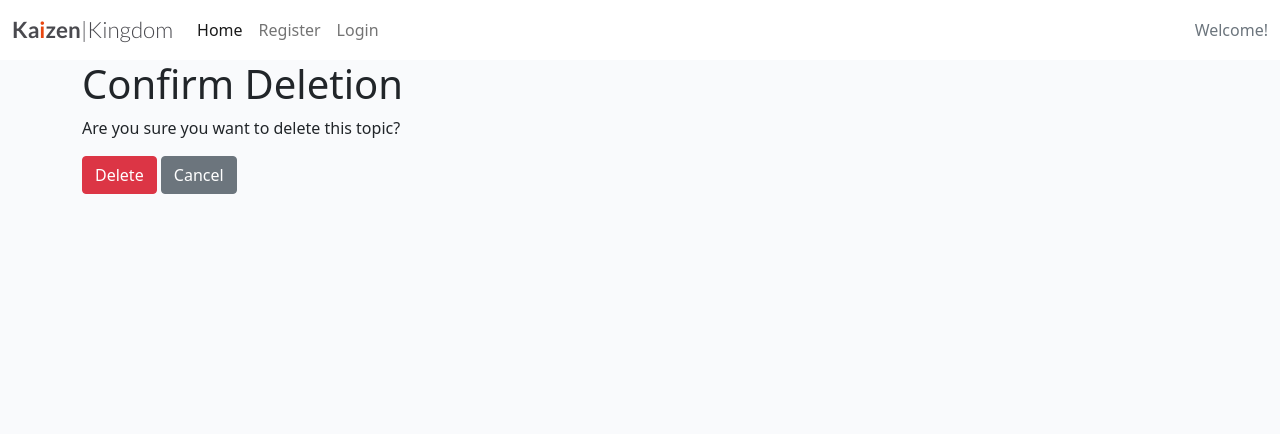
After one commit to PVieira04/kaizenkingdom, a Django app: a page that uses templates/base.html in a window 1280 px wide. The commit adds this page. Shown: the top 434 px of the page. Run offline with Django 3.2, Linux system fonts and the light colour scheme; tables that the repository leaves empty hold one stand-in row (values such as "Sample post").

Commit message:
Add Delete Topic Functionality

```diff
--- /dev/null
+++ b/content/templates/delete_topic.html
@@ -0,0 +1,13 @@
+{% extends "base.html" %}
+
+{% block content %}
+<div class="container">
+    <h1>Confirm Deletion</h1>
+    <p>Are you sure you want to delete this topic?</p>
+    <form method="post">
+        {% csrf_token %}
+        <button type="submit" class="btn btn-danger">Delete</button>
+        <a href="{% url 'topic_detail' course_slug=topic.unit.course.slug unit_slug=topic.unit.slug topic_slug=topic.slug %}" class="btn btn-secondary">Cancel</a>
+    </form>
+</div>
+{% endblock %}
--- a/content/templates/topic_detail.html
+++ b/content/templates/topic_detail.html
@@ -2,6 +2,8 @@
 
 {% block content %}
     <h1>{{ topic.title }}</h1>
-    <a href="{% url 'edit_topic' course_slug=course.slug unit_slug=unit.slug topic_slug=topic.slug %}">Edit this topic</a><br>
+    <a href="{% url 'edit_topic' course_slug=course.slug unit_slug=unit.slug topic_slug=topic.slug %}" class="btn btn-primary">Edit</a>
+    <a href="{% url 'delete_topic' course_slug=topic.unit.course.slug unit_slug=topic.unit.slug topic_slug=topic.slug %}" class="btn btn-danger">Delete</a>
+<br>
     {{ topic.content }}
 {% endblock %}
--- a/content/urls.py
+++ b/content/urls.py
@@ -7,4 +7,5 @@ urlpatterns = [
     path('<slug:course_slug>/<slug:unit_slug>/', views.UnitDetail.as_view(), name='unit_detail'),
     path('<slug:course_slug>/<slug:unit_slug>/<slug:topic_slug>/', views.TopicDetail.as_view(), name='topic_detail'),
     path('<slug:course_slug>/<slug:unit_slug>/<slug:topic_slug>/edit/', views.EditTopic.as_view(), name='edit_topic'),
+    path('<slug:course_slug>/<slug:unit_slug>/<slug:topic_slug>/delete/', views.DeleteTopic.as_view(), name='delete_topic'),
 ]
--- a/content/views.py
+++ b/content/views.py
@@ -88,3 +88,15 @@ class EditTopic(View):
             "topic" : topic,
         }
         return render(request, 'edit_topic.html', context)
+
+class DeleteTopic(View):
+    def get(self, request, course_slug, unit_slug, topic_slug):
+        # Fetch the topic to be deleted and display a confirmation page
+        topic = get_object_or_404(Topic, slug=topic_slug)
+        return render(request, 'delete_topic.html', {'topic': topic})
+
+    def post(self, request, course_slug, unit_slug, topic_slug):
+        # Perform the deletion of the topic
+        topic = get_object_or_404(Topic, slug=topic_slug)
+        topic.delete()
+        return redirect('unit_detail', course_slug=course_slug, unit_slug=unit_slug)
--- a/templates/base.html
+++ b/templates/base.html
@@ -16,6 +16,7 @@
     <script src="https://cdn.jsdelivr.net/npm/bootstrap@5.0.1/dist/js/bootstrap.bundle.min.js"
         integrity="sha384-gtEjrD/SeCtmISkJkNUaaKMoLD0//ElJ19smozuHV6z3Iehds+3Ulb9Bn9Plx0x4" crossorigin="anonymous">
     </script>
+    <script src="https://code.jquery.com/jquery-3.5.1.min.js"></script>
     <link rel="stylesheet" href="{% static 'css/style.css' %}">
 
 </head>
```
